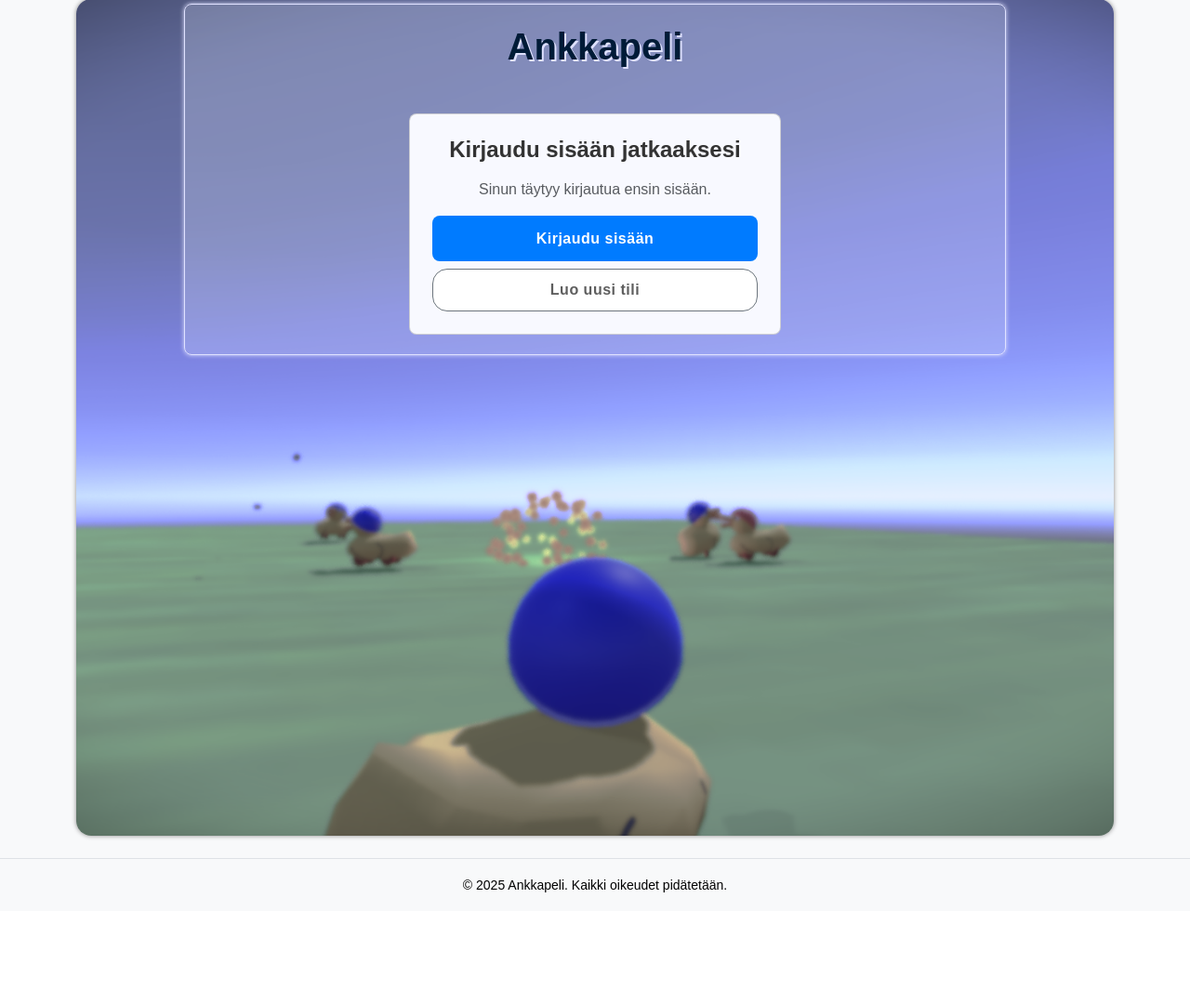
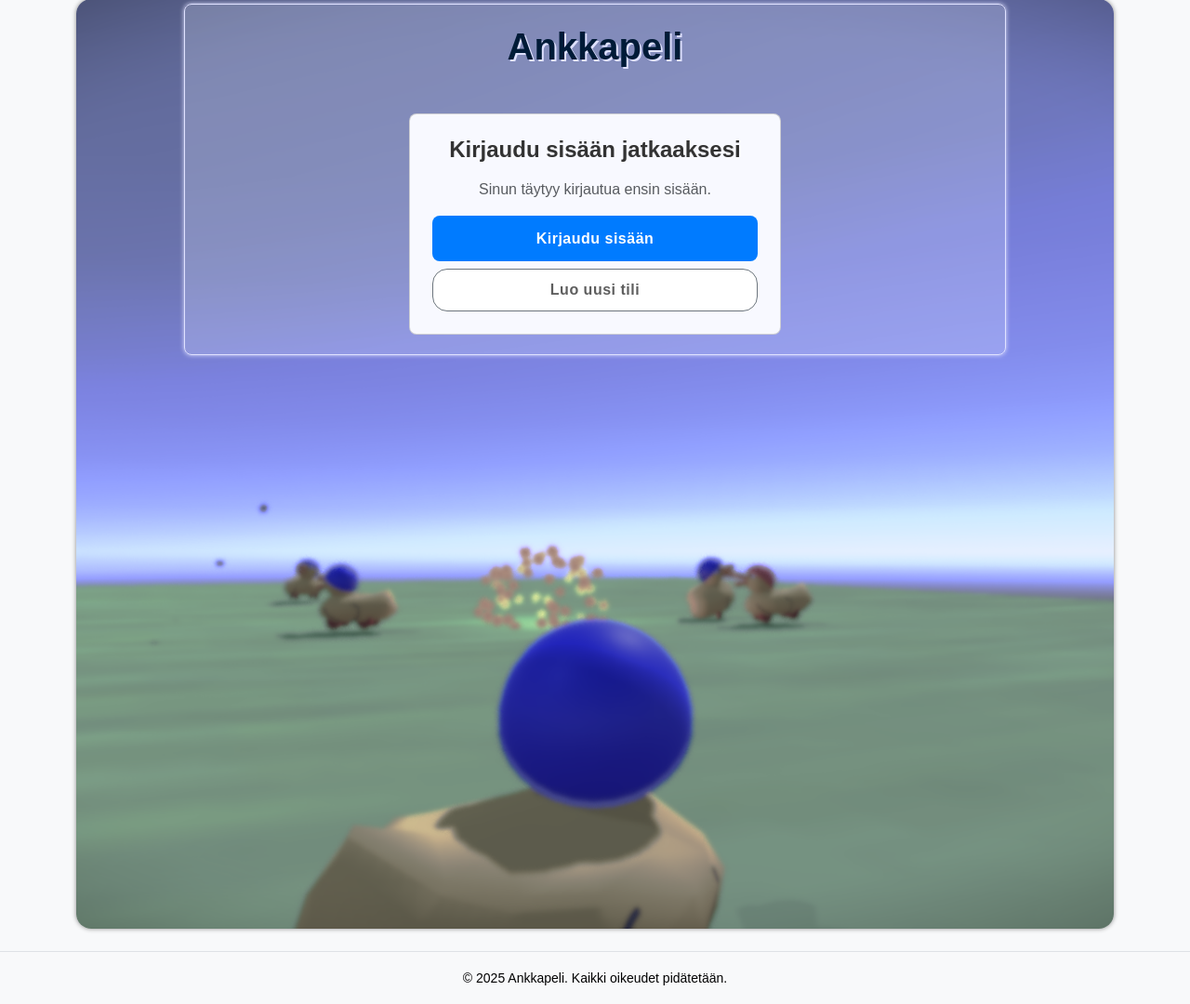
Before and after one commit to hamk-webdev-intim23a6/palautekooderit, a Django app: page / in a window 1280 px wide. Shown: the part 129-1209 px from the top of the page at 93% size. Before the commit the page ends 1089 px from the top, so only its background shows below. Run offline with Django 4.2, Linux system fonts and the light colour scheme.

Commit message:
Make one container longer to look better (#29)

```diff
--- a/palautekooderit/palautekooderit/static/css/style.css
+++ b/palautekooderit/palautekooderit/static/css/style.css
@@ -11,7 +11,7 @@ body {
     background-size: cover;
     background-position: center;
     background-repeat: no-repeat;
-    height: 900px;
+    height: 1000px;
     width: 100%;
     position: relative;
     padding: 5px;
```
